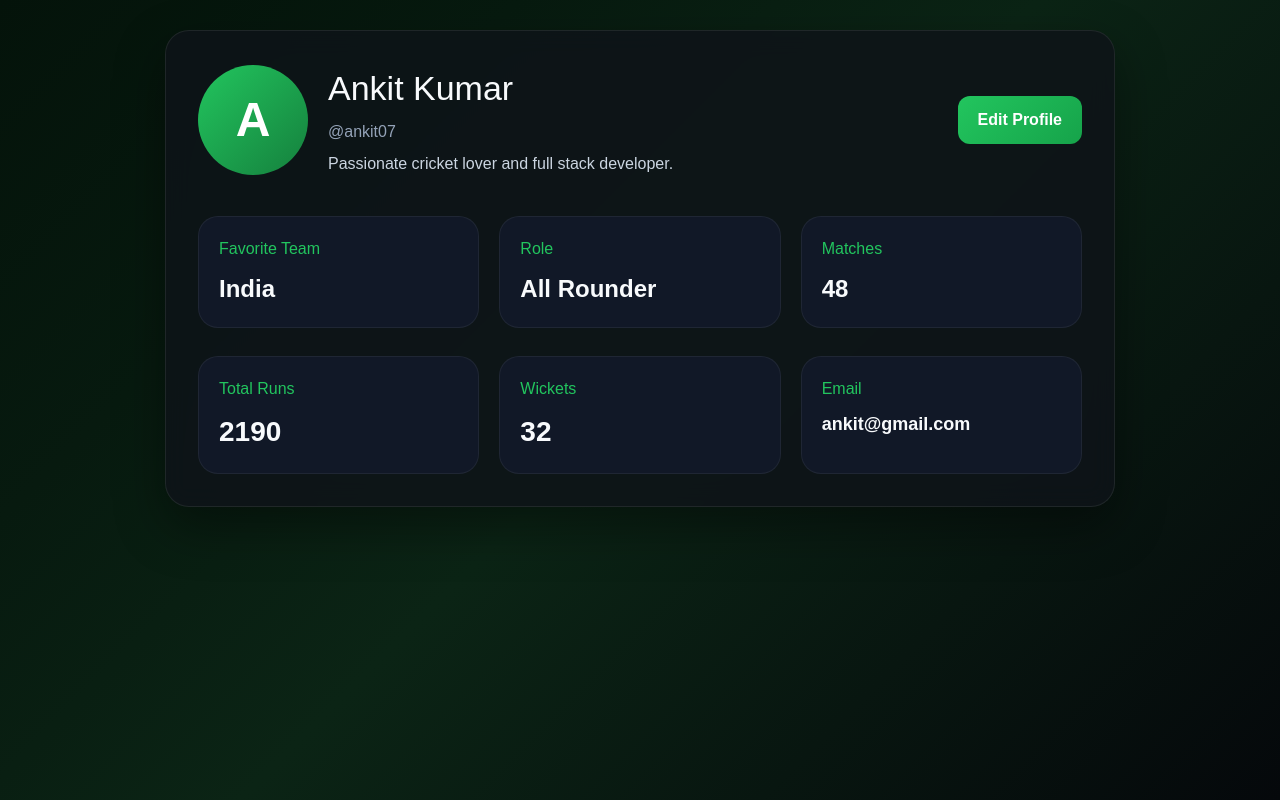
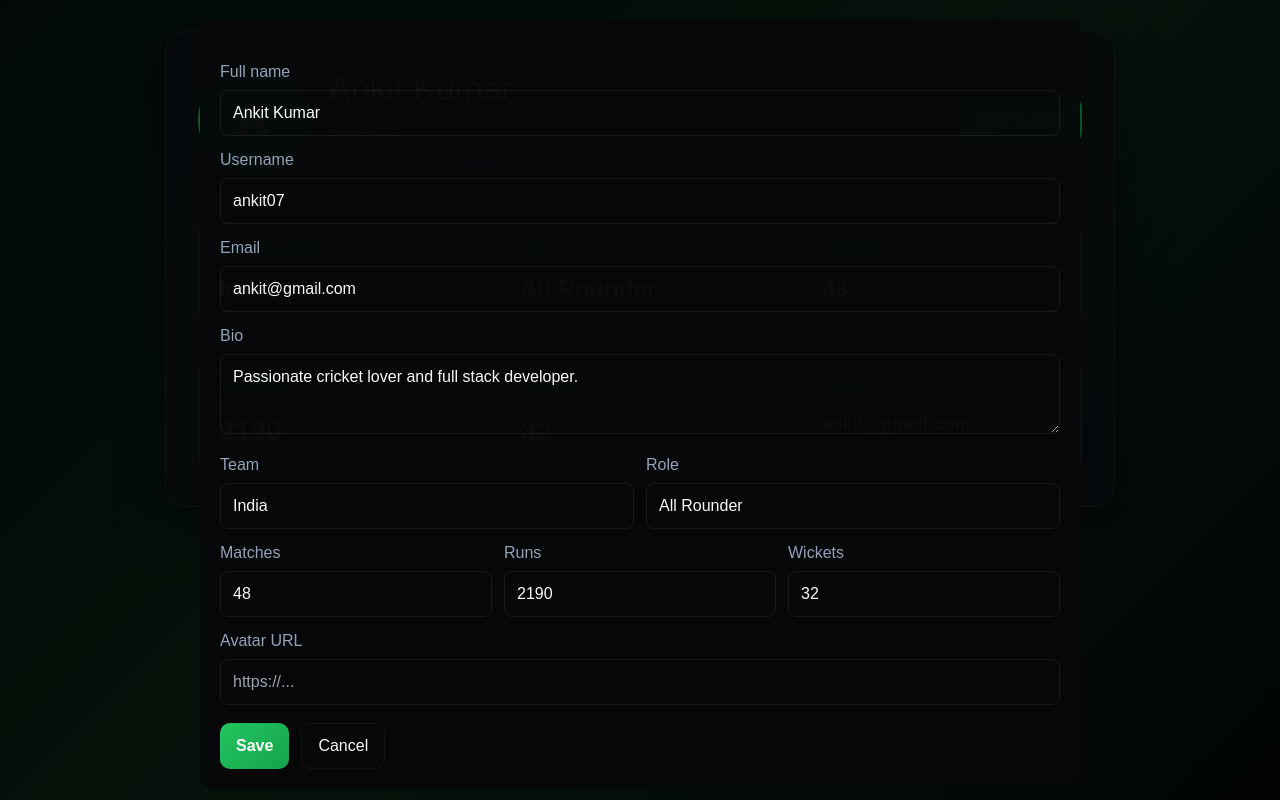
Before and after one commit to Ankit-bit-cyber/CricFusion, a React (Vite) app in the folder frontend/: page /profile in a window 1280 px wide. Both pictures are taken after a click on the button "Edit Profile". Built offline with nearby package versions, Linux system fonts and the light colour scheme.

Commit message:
add EditProfile functionality to Profile component for user editing

```diff
--- a/frontend/src/pages/Profile.jsx
+++ b/frontend/src/pages/Profile.jsx
@@ -1,7 +1,8 @@
-import { useState } from "react";
-import ProfileHeader  from "../components/profile/ProfileHeader";
+import { useState } from 'react'
+import ProfileHeader from '../components/profile/ProfileHeader'
+import EditProfile from '../components/profile/EditProfile'
 export default function Profile() {
-     const [user] = useState({
+  const [user, setUser] = useState({
     name: 'Ankit Kumar',
     username: 'ankit07',
     email: 'ankit@gmail.com',
@@ -10,8 +11,11 @@ export default function Profile() {
     role: 'All Rounder',
     matches: 48,
     runs: 2190,
-    wickets: 32
+    wickets: 32,
+    avatar: ''
   })
+
+  const [editing, setEditing] = useState(false)
 
   const containerStyle = {
     minHeight: '100vh',
@@ -45,7 +49,11 @@ export default function Profile() {
     <div style={containerStyle}>
       <div style={cardStyle}>
 
-        <ProfileHeader user={user} />
+        <div style={{ display: 'flex', justifyContent: 'space-between', alignItems: 'center', gap: 12 }}>
+          <div style={{ flex: 1 }}>
+            <ProfileHeader user={user} onEdit={() => setEditing(true)} />
+          </div>
+        </div>
 
         <div
           style={{
@@ -57,33 +65,18 @@ export default function Profile() {
         >
 
           <div style={statCard}>
-            <h3 style={{ color: '#22c55e', marginBottom: 10 }}>
-              Favorite Team
-            </h3>
-
-            <p style={{ color: '#F8FAFC', fontSize: 24, fontWeight: 700 }}>
-              {user.team}
-            </p>
+            <h3 style={{ color: '#22c55e', marginBottom: 10 }}>Favorite Team</h3>
+            <p style={{ color: '#F8FAFC', fontSize: 24, fontWeight: 700 }}>{user.team}</p>
           </div>
 
           <div style={statCard}>
-            <h3 style={{ color: '#22c55e', marginBottom: 10 }}>
-              Role
-            </h3>
-
-            <p style={{ color: '#F8FAFC', fontSize: 24, fontWeight: 700 }}>
-              {user.role}
-            </p>
+            <h3 style={{ color: '#22c55e', marginBottom: 10 }}>Role</h3>
+            <p style={{ color: '#F8FAFC', fontSize: 24, fontWeight: 700 }}>{user.role}</p>
           </div>
 
           <div style={statCard}>
-            <h3 style={{ color: '#22c55e', marginBottom: 10 }}>
-              Matches
-            </h3>
-
-            <p style={{ color: '#F8FAFC', fontSize: 24, fontWeight: 700 }}>
-              {user.matches}
-            </p>
+            <h3 style={{ color: '#22c55e', marginBottom: 10 }}>Matches</h3>
+            <p style={{ color: '#F8FAFC', fontSize: 24, fontWeight: 700 }}>{user.matches}</p>
           </div>
 
         </div>
@@ -98,38 +91,40 @@ export default function Profile() {
         >
 
           <div style={statCard}>
-            <h3 style={{ color: '#22c55e', marginBottom: 10 }}>
-              Total Runs
-            </h3>
-
-            <p style={{ color: '#F8FAFC', fontSize: 28, fontWeight: 800 }}>
-              {user.runs}
-            </p>
+            <h3 style={{ color: '#22c55e', marginBottom: 10 }}>Total Runs</h3>
+            <p style={{ color: '#F8FAFC', fontSize: 28, fontWeight: 800 }}>{user.runs}</p>
           </div>
 
           <div style={statCard}>
-            <h3 style={{ color: '#22c55e', marginBottom: 10 }}>
-              Wickets
-            </h3>
-
-            <p style={{ color: '#F8FAFC', fontSize: 28, fontWeight: 800 }}>
-              {user.wickets}
-            </p>
+            <h3 style={{ color: '#22c55e', marginBottom: 10 }}>Wickets</h3>
+            <p style={{ color: '#F8FAFC', fontSize: 28, fontWeight: 800 }}>{user.wickets}</p>
           </div>
 
           <div style={statCard}>
-            <h3 style={{ color: '#22c55e', marginBottom: 10 }}>
-              Email
-            </h3>
-
-            <p style={{ color: '#F8FAFC', fontSize: 18, fontWeight: 600 }}>
-              {user.email}
-            </p>
+            <h3 style={{ color: '#22c55e', marginBottom: 10 }}>Email</h3>
+            <p style={{ color: '#F8FAFC', fontSize: 18, fontWeight: 600 }}>{user.email}</p>
           </div>
 
         </div>
 
       </div>
+
+      {editing && (
+        <div style={{ position: 'fixed', inset: 0, display: 'grid', placeItems: 'center', background: 'rgba(0,0,0,0.5)', zIndex: 60 }}>
+          <div style={{ width: 'min(920px,95%)', padding: 20 }}>
+            <div style={{ background: 'rgba(6,8,10,0.96)', borderRadius: 12, padding: 20 }}>
+              <EditProfile
+                user={user}
+                onSave={(updated) => {
+                  setUser(updated)
+                  setEditing(false)
+                }}
+                onCancel={() => setEditing(false)}
+              />
+            </div>
+          </div>
+        </div>
+      )}
     </div>
   )
 }
```
